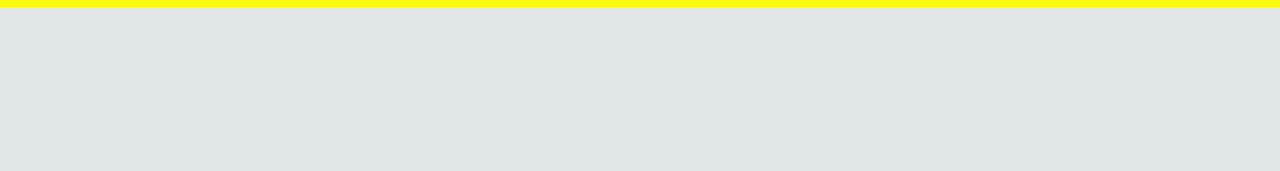
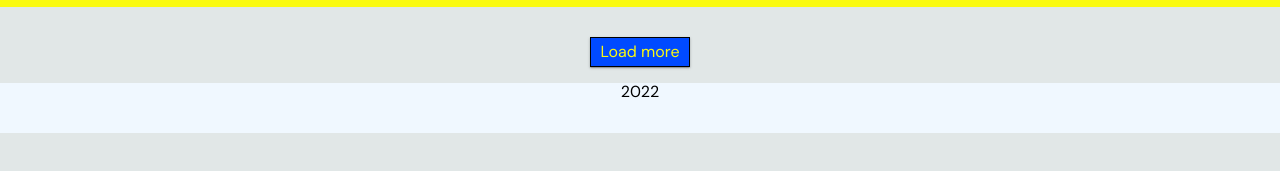
Before and after one commit to smisyuk4/goit-js-hw-11, a website built with Parcel: page src/index.html in a window 1280 px wide. Shown: the part 43-214 px from the top of the page. Built offline with nearby package versions, Linux system fonts and the light colour scheme; what simplelightbox would draw is missing.

Commit message:
fix simple gallary use

```diff
--- a/src/index.html
+++ b/src/index.html
@@ -32,17 +32,17 @@
     </header>
 
     <main>
-      <div class="container">
+      <div class="content container">
         <h1 hidden>photo</h1>
-        <div class="gallery">
-          </div>
-
+        <div class="gallery"></div>
+        <button type="button" class="load-more">Load more</button>
         </div>
       </div>
     </main>
 
     <footer class="footer">
       <div class="container">
+        <p>2022</p>
       </div>
     </footer>
   </body>
--- a/src/index.js
+++ b/src/index.js
@@ -32,7 +32,7 @@ async function findPhoto(event) {
 
     try {
         const data = await photoFetch(name)
-        const photoArr = data.hits
+        const photoArr = data.data.hits
         console.log(photoArr)
 
         const markup = photoArr.map(item => {
@@ -52,6 +52,7 @@ async function findPhoto(event) {
 
         clearPage()
         refs.galleryContainer.insertAdjacentHTML('beforeend', markup)
+        lightbox.refresh()
 
 
     } catch (error) {
--- a/src/sass/_base.scss
+++ b/src/sass/_base.scss
@@ -7,3 +7,12 @@ body {
     margin: 0 auto;
     padding: 0 20px;
 }
+
+.footer {
+    height: 50px;
+    background-color: aliceblue;
+}
+
+.footer p {
+    text-align: center;
+}
--- a/src/sass/_gallery.scss
+++ b/src/sass/_gallery.scss
@@ -1,3 +1,9 @@
+.content{
+    display: flex;
+    align-items: center;
+    flex-direction: column;
+}
+
 .gallery p {
     margin: 0;
     padding: 0;
@@ -15,6 +21,7 @@
     width: calc((100% - 10px * (5 - 1)) / 5);
     padding: 10px;
     border: 2px solid black;
+    background-color: aliceblue;
     box-shadow: 0px 1px 3px 0px rgba(0, 0, 0, 0.2),
             0px 1px 1px 0px rgba(0, 0, 0, 0.14), 0px 2px 1px -1px rgba(0, 0, 0, 0.12);
 }
@@ -34,3 +41,18 @@
 .photo-card img:hover{
     transform: scale(1.03);
 }
+
+.load-more {
+    width: 100px;
+    padding: 5px;
+    border: 1px solid black;
+    color: rgba(250, 250 ,17);
+    background-color: rgba(0, 74, 255, 1);
+    box-shadow: 0px 1px 3px 0px rgba(0, 0, 0, 0.2),
+            0px 1px 1px 0px rgba(0, 0, 0, 0.14), 0px 2px 1px -1px rgba(0, 0, 0, 0.12);
+}
+
+.load-more:hover {
+    color: rgba(0, 74, 255, 1);
+    background-color: rgba(250, 250, 17);
+}
--- a/src/script/photo-fetch.js
+++ b/src/script/photo-fetch.js
@@ -1,12 +1,4 @@
-export default async function photoFetch(name) {
-    const BASE_URL = 'https://pixabay.com/api/'
-    const API_KEY = '31327013-dff4de219bc981e4672d8ee09'
-    const FILTERS = '&image_type=photo&orientation=horizontal&safesearch=true&per_page=40'
-    const url = `${BASE_URL}?key=${API_KEY}&q=${encodeURIComponent(name)}${FILTERS}`
-
-    const response = await fetch(url)
-    return response.json()
-}
+const axios = require('axios').default;
 
 // export default async function photoFetch(name) {
 //     const BASE_URL = 'https://pixabay.com/api/'
@@ -14,6 +6,15 @@ export default async function photoFetch(name) {
 //     const FILTERS = '&image_type=photo&orientation=horizontal&safesearch=true&per_page=40'
 //     const url = `${BASE_URL}?key=${API_KEY}&q=${encodeURIComponent(name)}${FILTERS}`
 
-//     const response = await axios.get(url);
+//     const response = await fetch(url)
 //     return response.json()
 // }
+
+export default async function photoFetch(name) {
+    const BASE_URL = 'https://pixabay.com/api/'
+    const API_KEY = '31327013-dff4de219bc981e4672d8ee09'
+    const FILTERS = '&image_type=photo&orientation=horizontal&safesearch=true&per_page=40'
+    const url = `${BASE_URL}?key=${API_KEY}&q=${encodeURIComponent(name)}${FILTERS}`
+
+    return await axios.get(url)
+}
```
